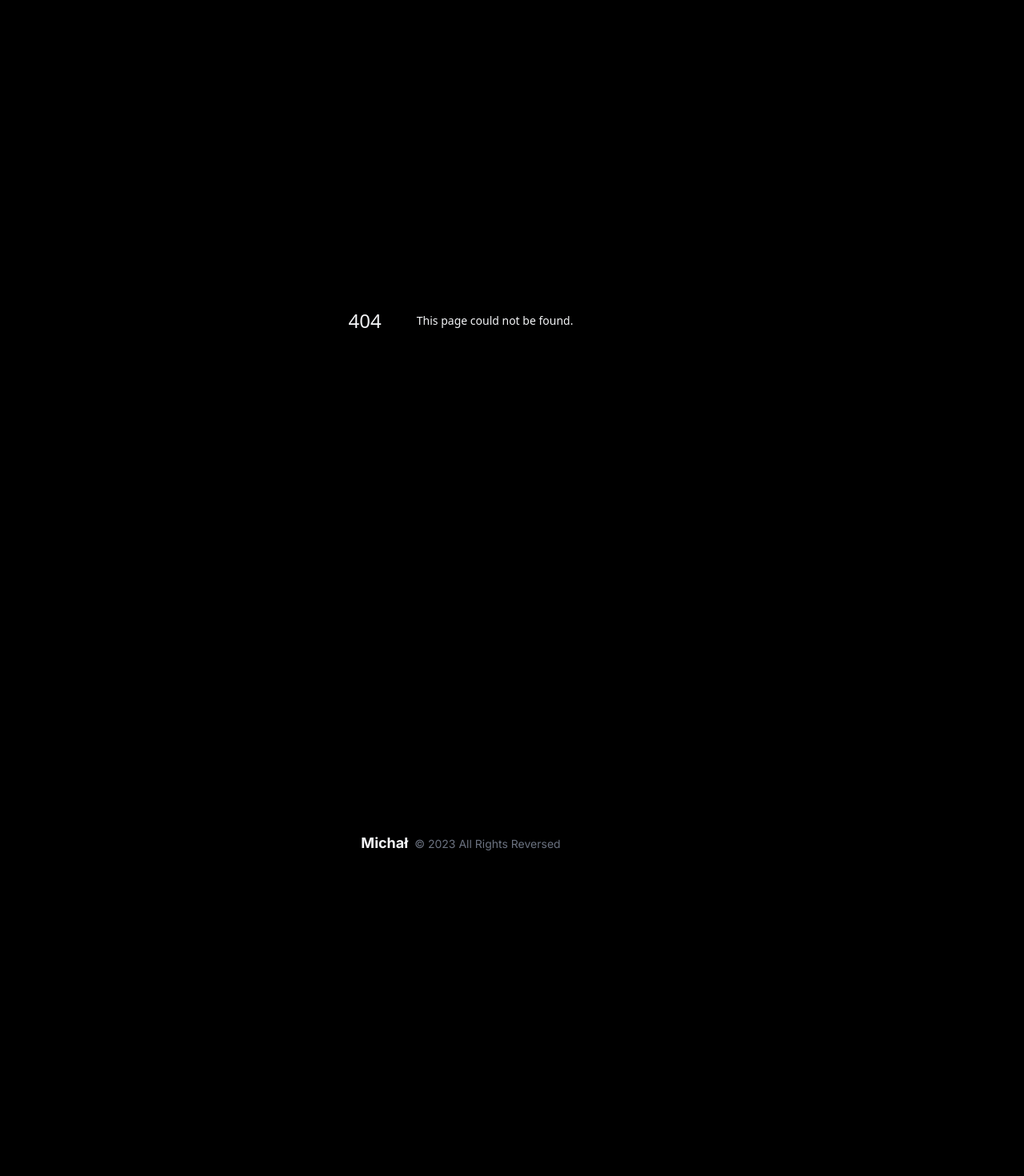
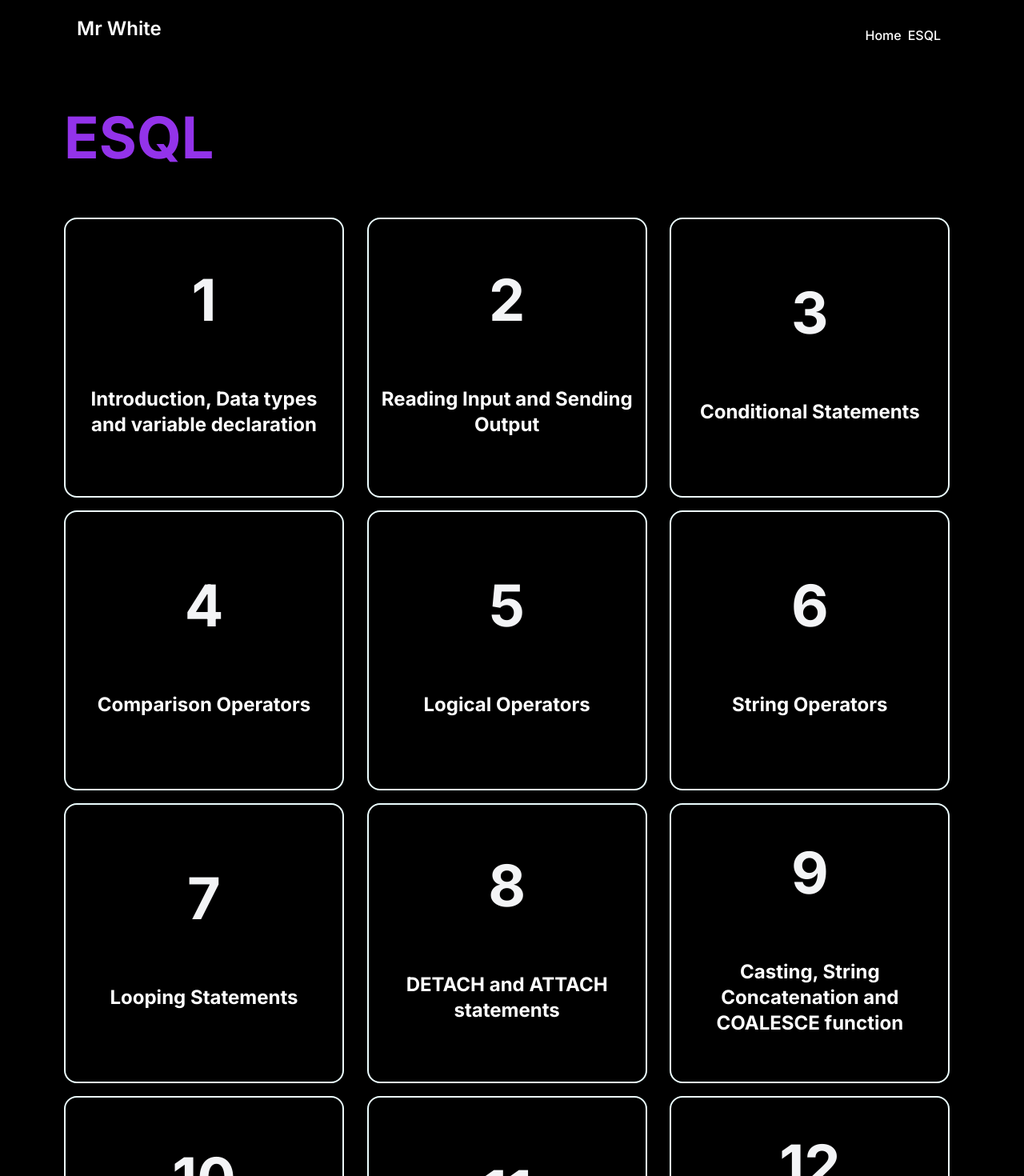
Before and after one commit to poewer/iib-course, a Next.js app: page /ESQL in a window 1280 px wide. Before the commit this address had no page. Shown: the top 1470 px of the page at 80% size. Before the commit the page ends 1068 px from the top, so only its background shows below. Built offline with nearby package versions, Linux system fonts and the light colour scheme.

Commit message:
added esql esb

```diff
--- /dev/null
+++ b/app/ESQL/page.tsx
@@ -0,0 +1,105 @@
+import Link from 'next/link';
+
+const topics = [
+    {
+        id: 1,
+        title: "Introduction, Data types and variable declaration",
+    },
+    {
+        id: 2,
+        title: "Reading Input and Sending Output",
+    },
+    {
+        id: 3,
+        title: "Conditional Statements",
+    },
+    {
+        id: 4,
+        title: "Comparison Operators",
+    },
+    {
+        id: 5,
+        title: "Logical Operators",
+    },
+    {
+        id: 6,
+        title: "String Operators",
+    },
+    {
+        id: 7,
+        title: "Looping Statements",
+    },
+    {
+        id: 8,
+        title: "DETACH and ATTACH statements",
+    },
+    {
+        id: 9,
+        title: "Casting, String Concatenation and COALESCE function",
+    },
+    {
+        id: 10,
+        title: "Different ways of using CREATE statement",
+    },
+    {
+        id: 11,
+        title: "Assigning NULL Value",
+    },
+    {
+        id: 12,
+        title: "XML attributes, namespaces, FIELDVALUE and FIELDNAME functions",
+    },
+    {
+        id: 13,
+        title: "Using SELECT query on a tree",
+    },
+    {
+        id: 14,
+        title: "Different ways of propagating a message",
+    },
+    {
+        id: 15,
+        title: "Database Interaction (ODBC Connectivity)",
+    },
+    {
+        id: 16,
+        title: "User defined Functions and Procedures",
+    },
+    {
+        id: 17,
+        title: "Subflows, libraries, environment and local environment",
+    },
+    {
+        id: 18,
+        title: "Normal,External and shared variables",
+    },
+];
+
+export default function ESQL() {
+    return (
+        <div>
+            <section className="mt-16">
+                <h1 className="text-7xl font-bold">
+                    <span className="text-purple-600">ESQL</span>
+                </h1>
+            </section>
+            <div className="grid grid-cols-1 md:grid-cols-2 xl:grid-cols-3 gap-4 mt-16 font-bold text-center">
+                {topics.map((topic) => (
+                    <Link key={topic.id} href={`/${topic.id}`}>
+                        <div
+                            key={topic.id}
+                            className="cursor-pointer flex flex-col justify-center items-center py-2 w-full md:w-[350px] md:h-[350px] border-2 hover:border-4 border-cyan-50 rounded-2xl hover:border-b-4 hover:border-purple-600 hover:text-purple-600"
+                        >
+
+                            <h1 className="md:text-7xl">{topic.id}</h1>
+
+                            <h1 className="mt-16 sm:text-xl md:text-2xl text-white py-2 mx-2">
+                                {topic.title}
+                            </h1>
+                        </div>
+                    </Link>
+                ))}
+            </div>
+        </div>
+    );
+}
--- a/app/layout.tsx
+++ b/app/layout.tsx
@@ -3,6 +3,7 @@ import type { Metadata } from 'next'
 import { Inter } from 'next/font/google'
 import { ThemeProvider } from "@/components/theme-provider"
 import Footer from '@/components/footer'
+import NavBar from '@/components/NavBar'
 
 const inter = Inter({ subsets: ['latin'] })
 
@@ -19,16 +20,21 @@ export default function RootLayout({
   return (
     <html lang="en">
       <body className={inter.className}>
+        <div className="flex flex-col min-h-screen">
           <ThemeProvider
             attribute="class"
             defaultTheme="dark"
             enableSystem
             disableTransitionOnChange
           >
+            <NavBar />
+            <div className="flex-grow">
               {children}
+            </div>
           </ThemeProvider>
+          <Footer />
+        </div>
       </body>
-      <Footer />
     </html>
   )
 }
--- a/app/page.tsx
+++ b/app/page.tsx
@@ -10,7 +10,6 @@ import Footer from '@/components/footer';
 export default function Home() {
   return (
     <main>
-      <NavBar />
       <About />
     </main>
   )
--- a/components/AdsGoogle.tsx
+++ /dev/null
@@ -1,31 +0,0 @@
-import { useEffect } from 'react';
-import Script from 'next/script';
-
-declare global {
-  interface Window {
-    adsbygoogle: any;
-  }
-}
-
-const ADS = () => {
-  useEffect(() => {
-    (window.adsbygoogle = window.adsbygoogle || []).push({});
-  }, []);
-
-  return (
-    <>
-      <Script async src="https://pagead2.googlesyndication.com/pagead/js/adsbygoogle.js?client=ca-pub-5725385807847480"
-        crossOrigin="anonymous">
-      </Script>
-      <ins className="adsbygoogle"
-        style={{ display: 'block' }}
-        data-ad-client="ca-pub-5725385807847480"
-        data-ad-slot="6129161245"
-        data-ad-format="auto"
-        data-full-width-responsive="true">
-      </ins>
-    </>
-  );
-};
-
-export default ADS;
--- a/components/NavBar.tsx
+++ b/components/NavBar.tsx
@@ -1,3 +1,5 @@
+'use client';
+import dynamic from "next/dynamic";
 import React, { useState } from 'react';
 
 const NavBar = () => {
@@ -12,21 +14,21 @@ const NavBar = () => {
     <nav>
       <div className="max-w-screen-xl flex flex-wrap items-center justify-between mx-auto p-4">
         <a href="https://flowbite.com/" className="flex items-center">
-          {/* <img src="https://flowbite.com/docs/images/logo.svg" className="h-8 mr-3" alt="Flowbite Logo" /> */}
-          {/* <link rel="stylesheet" href="https://fonts.googleapis.com/css2?family=Material+Symbols+Outlined:opsz,wght,FILL,GRAD@46,600,0,0" /> */}
-          {/* <span className="material-symbols-outlined p-3 text-white">public</span> */}
           <span className="self-center text-2xl font-semibold whitespace-nowrap dark:text-white">Mr White</span>
         </a>
         <button onClick={toggleMenu} data-collapse-toggle="navbar-default" type="button" className="inline-flex items-center p-2 w-10 h-10 justify-center text-sm text-gray-500 rounded-lg md:hidden hover:bg-gray-100 focus:outline-none focus:ring-2 focus:ring-gray-200 dark:text-gray-400 dark:hover:bg-gray-700 dark:focus:ring-gray-600" aria-controls="navbar-default" aria-expanded="false">
           <span className="sr-only">Open main menu</span>
           <svg className="w-5 h-5" aria-hidden="true" xmlns="http://www.w3.org/2000/svg" fill="none" viewBox="0 0 17 14">
-            <path stroke="currentColor" strokeLinecap="round" strokeLinejoin="round" strokeWidth="2" d="M1 1h15M1 7h15M1 13h15"/>
+            <path stroke="currentColor" strokeLinecap="round" strokeLinejoin="round" strokeWidth="2" d="M1 1h15M1 7h15M1 13h15" />
           </svg>
         </button>
         <div className={isOpen ? 'block w-full md:block md:w-auto' : 'hidden w-full md:block md:w-auto'} id="navbar-default">
-          <ul className="font-medium flex flex-col p-4 md:p-0 mt-4">
-            <li>
-              <a href="#" className="block py-2 pl-3 pr-4 text-white  rounded md:p-0 dark:text-white " aria-current="page">Home</a>
+          <ul className="font-medium flex flex-col sm:flex-row p-4 md:p-0 mt-4">
+            <li className="mb-2 sm:mb-0 sm:mr-2">
+              <a href="/" className="block py-2 pl-3 pr-4 text-white rounded md:p-0 dark:text-white " aria-current="page">Home</a>
+            </li>
+            <li className="mb-2 sm:mb-0 sm:mr-2">
+              <a href="/ESQL" className="block py-2 pl-3 pr-4 text-white rounded md:p-0 dark:text-white " aria-current="page">ESQL</a>
             </li>
           </ul>
         </div>
@@ -35,4 +37,4 @@ const NavBar = () => {
   );
 };
 
-export default NavBar;
+export default dynamic(() => Promise.resolve(NavBar), { ssr: false })
--- a/components/about.tsx
+++ b/components/about.tsx
@@ -1,11 +1,10 @@
 'use client'
 import AccordionDemo from "./AccordionDemo";
-import ADS from "./AdsGoogle";
+
 
 const About = () => {
     return (
         <div>
-
             <section className="mt-16">
                 <h1 className="text-7xl font-bold">HI I&apos;m <span className="text-purple-600">Michał</span></h1>
                 <h3 className="text-4xl my-3">I&apos;m IIB Developer</h3>
@@ -13,7 +12,6 @@ const About = () => {
                     <br />focusing on the creation and maintenance of integrated systems using REST API, SOAP, YAML configuration files, and XML.
                 </p>
             </section>
-            <ADS />
             <div className="mt-16">
                 <AccordionDemo />
             </div>
--- a/components/footer.tsx
+++ b/components/footer.tsx
@@ -1,9 +1,9 @@
 const Footer = () => {
-  return (
-    <footer className="mt-60 text-center text-gray-500 text-sm">
+return (
+    <footer className="text-center text-gray-500 text-sm mt-12">
       <span className="dark:text-gray-100 text-gray-900 font-bold text-lg mr-2">Michał</span>&copy; {new Date().getFullYear()} All Rights Reversed
     </footer>
-  )
-}
+  );
+};
 
 export default Footer
```
Lines whose indentation alone changed are shown as unchanged.
